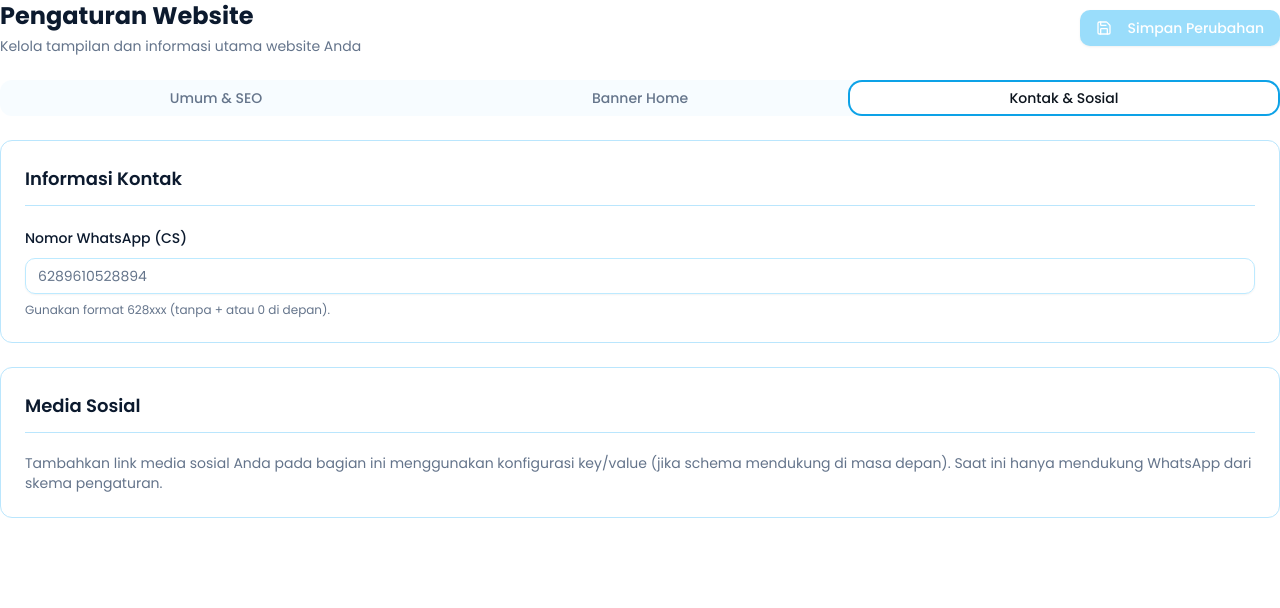
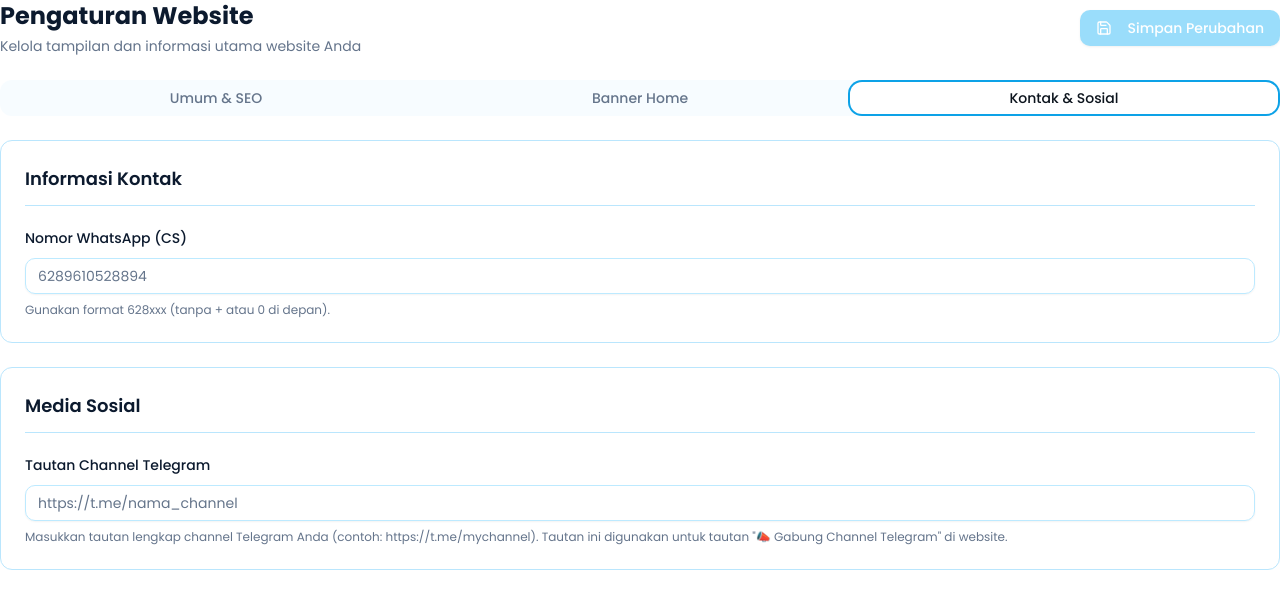
Before and after one commit to RoxyEmanuel26/roxy-store, a Next.js app: page /admin/settings in a window 1280 px wide. Both pictures are taken after a click on the tab "Kontak & Sosial". Shown: the top 608 px of the page. Built offline with nearby package versions, Linux system fonts and the light colour scheme; no server answers.

Commit message:
feat: add Telegram channel URL field to site settings
Added a new `telegram_channel_url` field to the site settings, including form input in admin settings page, validation, API persistence, and default empty value. This enables users to configure a Telegram channel link for display on the website.

```diff
--- a/app/(admin)/admin/settings/page.tsx
+++ b/app/(admin)/admin/settings/page.tsx
@@ -37,6 +37,7 @@ export default function AdminSettingsPage() {
             hero_image: '',
             about_text: '',
             wa_number: '',
+            telegram_channel_url: '',
             home_banners: [],
         },
     })
@@ -58,6 +59,7 @@ export default function AdminSettingsPage() {
                     hero_image: data.hero_image || '',
                     about_text: data.about_text || '',
                     wa_number: data.wa_number || '',
+                    telegram_channel_url: data.telegram_channel_url || '',
                     home_banners: data.home_banners || [],
                 })
             }
@@ -389,10 +391,24 @@ export default function AdminSettingsPage() {
                             <h3 className="text-lg font-semibold text-brand-text dark:text-dark-text border-b border-brand-border dark:border-dark-border pb-3">
                                 Media Sosial
                             </h3>
-                            <p className="text-sm text-brand-muted dark:text-dark-muted">
-                                Tambahkan link media sosial Anda pada bagian ini menggunakan konfigurasi key/value (jika schema mendukung di masa depan).
-                                Saat ini hanya mendukung WhatsApp dari skema pengaturan.
-                            </p>
+
+                            <div className="grid grid-cols-1 gap-6">
+                                <div className="space-y-2">
+                                    <Label htmlFor="telegram_channel_url">Tautan Channel Telegram</Label>
+                                    <Input
+                                        id="telegram_channel_url"
+                                        type="url"
+                                        placeholder="https://t.me/nama_channel"
+                                        {...register('telegram_channel_url')}
+                                    />
+                                    {errors.telegram_channel_url && (
+                                        <p className="text-xs text-red-500">{errors.telegram_channel_url.message}</p>
+                                    )}
+                                    <p className="text-xs text-brand-muted dark:text-dark-muted">
+                                        Masukkan tautan lengkap channel Telegram Anda (contoh: https://t.me/mychannel). Tautan ini digunakan untuk tautan "📣 Gabung Channel Telegram" di website.
+                                    </p>
+                                </div>
+                            </div>
                         </div>
                     </TabsContent>
                 </form>
--- a/app/api/admin/settings/route.ts
+++ b/app/api/admin/settings/route.ts
@@ -81,6 +81,7 @@ export async function PUT(request: NextRequest) {
         hero_image: sanitizeUrl(data.hero_image || '') || '',
         about_text: sanitizeDescription(data.about_text || ''),
         wa_number: data.wa_number || '',
+        telegram_channel_url: sanitizeUrl(data.telegram_channel_url || '') || '',
         home_banners: JSON.stringify(sanitizedBanners),
     }
 
--- a/lib/site-settings.ts
+++ b/lib/site-settings.ts
@@ -14,6 +14,7 @@ export const getSiteSettings = unstable_cache(
             hero_image: '',
             about_text: 'Roxy Store adalah website rekomendasi produk terlaris.',
             wa_number: '6281234567890',
+            telegram_channel_url: '',
             home_banners: [],
         }
 
--- a/lib/validations.ts
+++ b/lib/validations.ts
@@ -74,6 +74,10 @@ export const SettingsSchema = z.object({
         .regex(/^628\d{8,12}$/, 'Format: 628xxxxxxxxxx (8-12 digit setelah 628)')
         .optional()
         .or(z.literal('')),
+    telegram_channel_url: z.string()
+        .url('Format link Telegram tidak valid (contoh: https://t.me/...)')
+        .optional()
+        .or(z.literal('')),
     home_banners: z.array(
         z.union([
             z.string().url(),
--- a/types/index.ts
+++ b/types/index.ts
@@ -48,6 +48,7 @@ export interface SiteSettingsType {
     hero_image: string
     about_text: string
     wa_number: string
+    telegram_channel_url: string
     home_banners: (string | HomeBannerType)[]
 }
 
```
